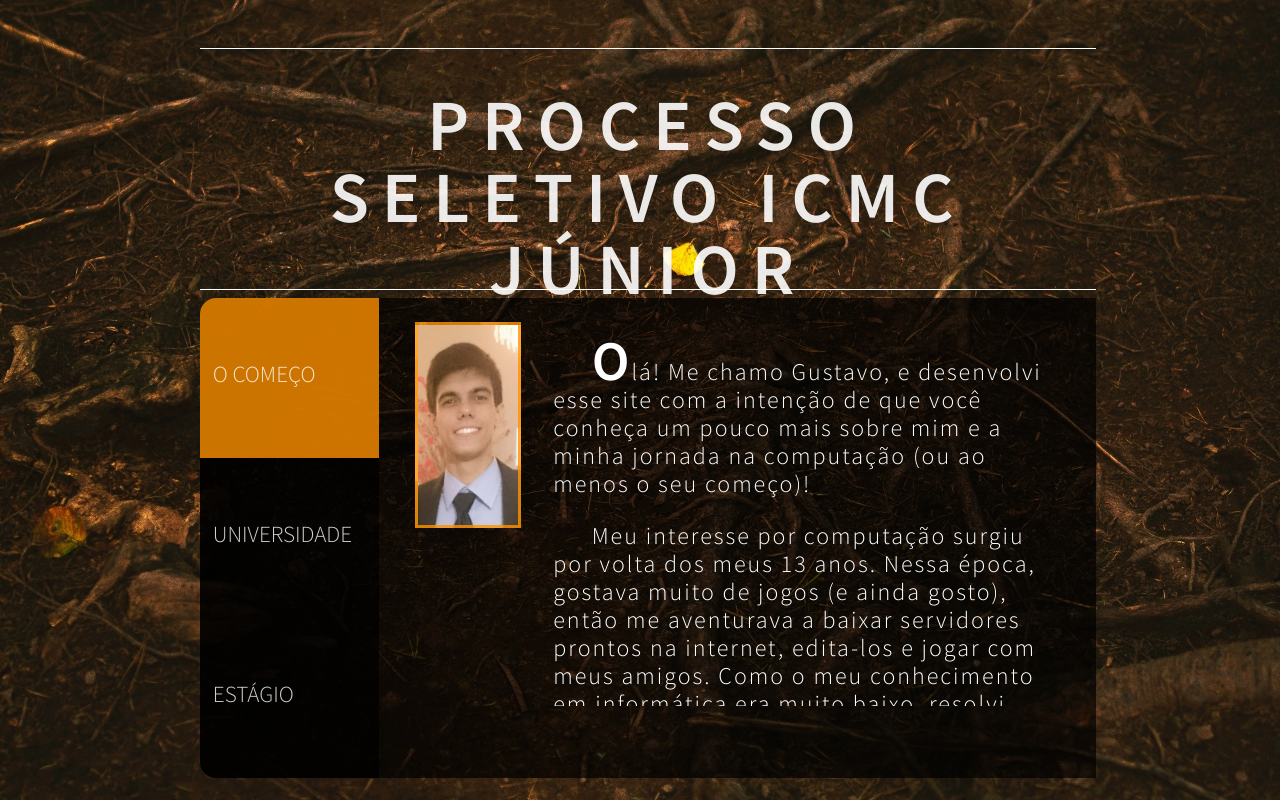
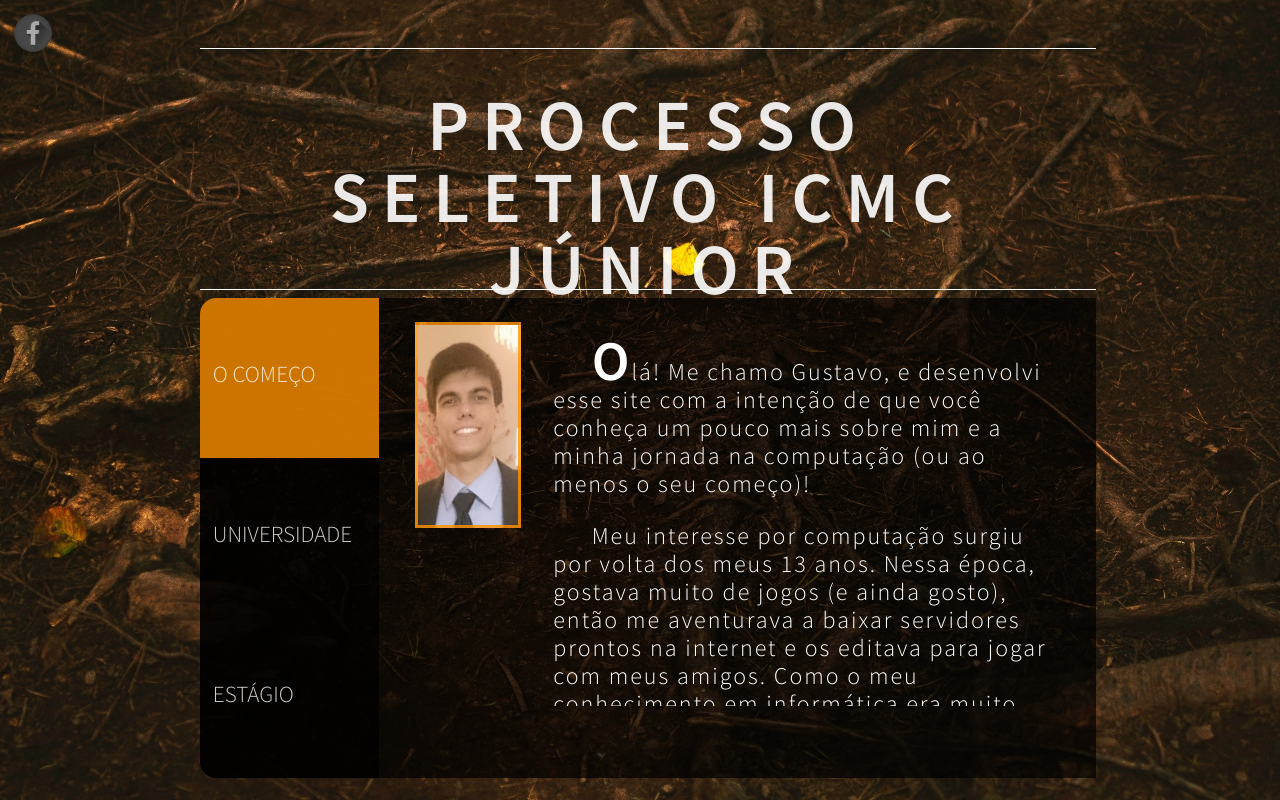
Before and after one commit to almeidagustavo/ICMC, a plain HTML site: page index.html in a window 1280 px wide. Drawn offline with Linux system fonts and the light colour scheme.

Commit message:
corrigido

```diff
--- a/css/layout.css
+++ b/css/layout.css
@@ -176,6 +176,22 @@
 	text-align: justify;
 	text-indent: 3vw;
 	line-height: 3.5vh;
+
+}
+#redes{
+    float:left;
+    position: absolute;
+    background-image: url(../img/fb1.png);
+    width:50px;
+    height: 50px;
+    background-size: 50px;
+    background-repeat: no-repeat;
+    background-size: cover;
+}
+#redes:hover{
+    background-image: url(../img/fb.png);
+    transition-duration: .5s;
+
 }
 #texto::-webkit-scrollbar { width:10px; background:rgba(0, 0, 0, 0.3); } /* configurando scroll */
 #texto::-webkit-scrollbar-track { background: rgba(0,0,0, 0.1); }
--- a/index.html
+++ b/index.html
@@ -28,18 +28,20 @@
           </div>
           <div id="texto">
             <p><grande>O</grande>lá! Me chamo Gustavo, e desenvolvi esse site com a intenção de que você conheça um pouco mais sobre mim e a minha jornada na computação (ou ao menos o seu começo)!</p>
-            <p>Meu interesse por computação surgiu por volta dos meus 13 anos. Nessa época, gostava muito de jogos (e ainda gosto), então me aventurava a baixar servidores prontos na internet, edita-los e jogar com meus amigos. Como o meu conhecimento em informática era muito baixo, resolvi fazer um curso técnico, para editar partes do servidores em que se fazia necessário o conhecimento em programação. Sendo assim, optei por fazer um curso técnico em informática junto ao meu ensino médio.</p>
+            <p>Meu interesse por computação surgiu por volta dos meus 13 anos. Nessa época, gostava muito de jogos (e ainda gosto), então me aventurava a baixar servidores prontos na internet e os editava para jogar com meus amigos. Como o meu conhecimento em informática era muito baixo, resolvi fazer um curso técnico, para editar partes dos servidores em que se fazia necessário o conhecimento de programação. Sendo assim, optei por fazer um curso técnico em informática junto ao meu ensino médio.</p>
             <p>Durante o cuso, pude conhecer e estudar diversas linguagens de programção como Java, PHP, javascript, C# e Pascal. Também aprendi muito desenvolvendo alguns sistemas na prática, como foi o caso do meu TCC, em que meu grupo desenvolveu uma rede social para avaliação de locais (como cinemas, bares, etc) utilizando-se de javascript (web) e Xamarim(mobile) junto à tecnologia NFC.</p>
           </div>
           <div id="texto2">
-            <p><grande>E</grande>m 2016, eu finalmente ingressei na faculdade (BCC na UFSCAR), lá desenvolvi uma ótima base teorica, que se encaixou perfeitamente com o base técnica que eu possuía, participei das aulas para maratona de programação e acabei entrando em um projeto chamado Mind, que buscava desenvolver softwares para empresas. Entretando, acabei trocando UFSCAR pela USP no ano seguinte!</p>
+            <p><grande>E</grande>m 2016, eu finalmente ingressei na faculdade (BCC na UFSCAR), lá desenvolvi uma ótima base teorica, que se encaixou perfeitamente à base técnica que eu já possuía, participei de aulas para maratona de programação e acabei entrando em um projeto chamado Mind, que buscava desenvolver softwares para empresas. Entretando, troquei a UFSCAR pela USP no ano seguinte!</p>
           </div>
           <div id="texto3">
-            <p><grande>D</grande>urante meu técnico, realizei um estágio na biblioteca municipal da minha cidade (agudos), onde eu auxiliava idosos a utilizarem o computador e ensinava o básico de programação com Scratch para crianças/adolescentes.</p>
-            <p>Já em 2017 (quando eu ainda estava na UFSCAR) realizei um estágio de férias no banco Santander. Lá eu atuei na área de análise e modelagem de dados. Tal experiência foi muito enriquecedora e me possibilitou ter contato com uma grande empresa e desenvolver um projeto único.</p>
+            <p><grande>D</grande>urante meu técnico, realizei um estágio na biblioteca municipal da minha cidade (Agudos), onde eu auxiliava idosos a utilizarem o computador e ensinava o básico de programação com Scratch para crianças/adolescentes.</p>
+            <p>Já em 2017 (quando eu ainda estava na UFSCAR) realizei um estágio de férias no banco Santander. Lá, atuei na área de análise e modelagem de dados. Tal experiência foi muito enriquecedora e me possibilitou ter contato com uma grande empresa e desenvolver um projeto único.</p>
           </div>
         </div>
       </div>
     </div>
+      <a href="https://www.facebook.com/gustavo.almeida.126" target="_blank"><div id="redes"></div></a>
+    </div>
   </body>
 </html>
--- a/js/arq.js
+++ b/js/arq.js
@@ -4,7 +4,6 @@
     document.getElementById("texto").style.display = "block";
     document.getElementById("texto2").style.display = "none";
     document.getElementById("texto3").style.display = "none";
-
 
     document.getElementById('1').className = 'link first selected';
     document.getElementById('2').className = 'link';
@@ -17,6 +16,7 @@
     document.getElementById("texto3").style.display = "none";
     document.getElementById("texto2").style.display = "block";
 
+
     document.getElementById('1').className = 'link first';
     document.getElementById('2').className = 'link selected';
     document.getElementById('3').className = 'link last';
@@ -28,6 +28,7 @@
     document.getElementById("texto2").style.display = "none";
     document.getElementById("texto3").style.display = "block";
 
+
     document.getElementById('1').className = 'link first';
     document.getElementById('2').className = 'link';
     document.getElementById('3').className = 'link last selected';
```
Also changed, not shown: img/fb.png (added), img/fb1.png (added).
